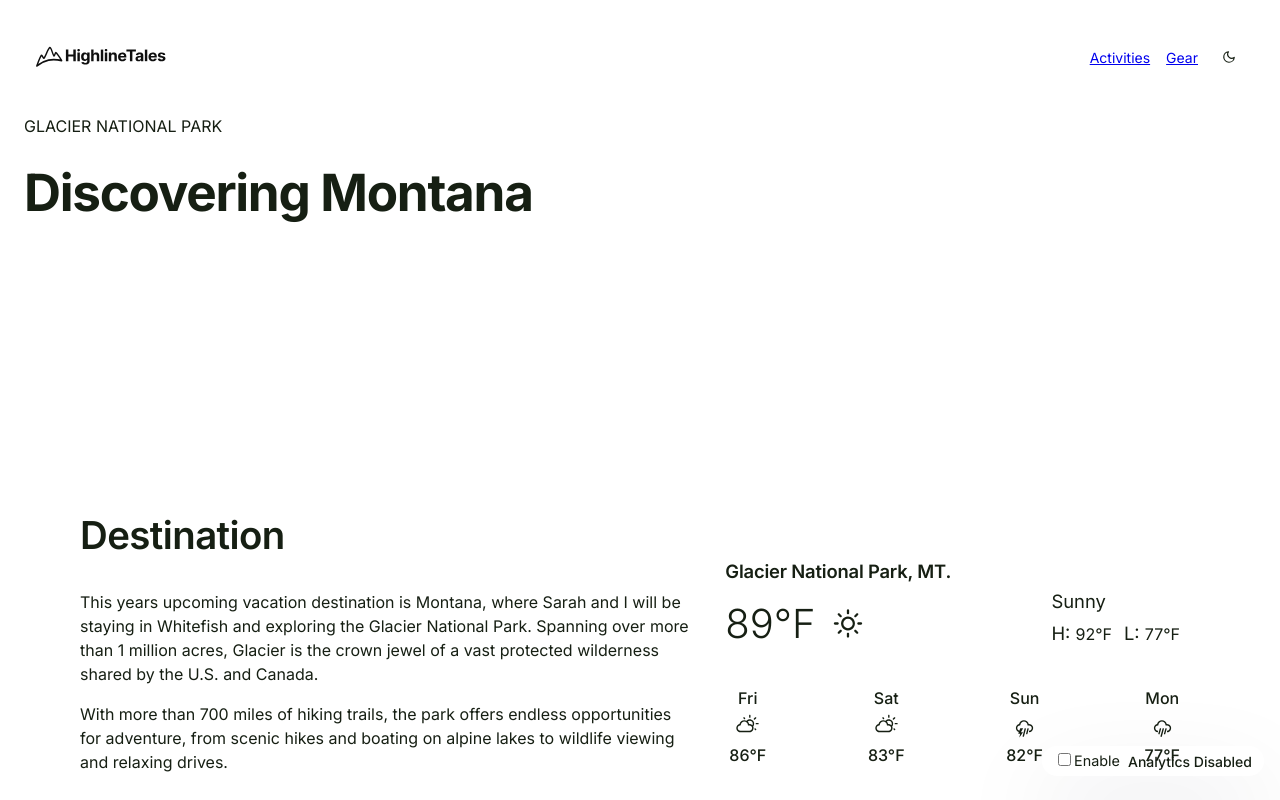
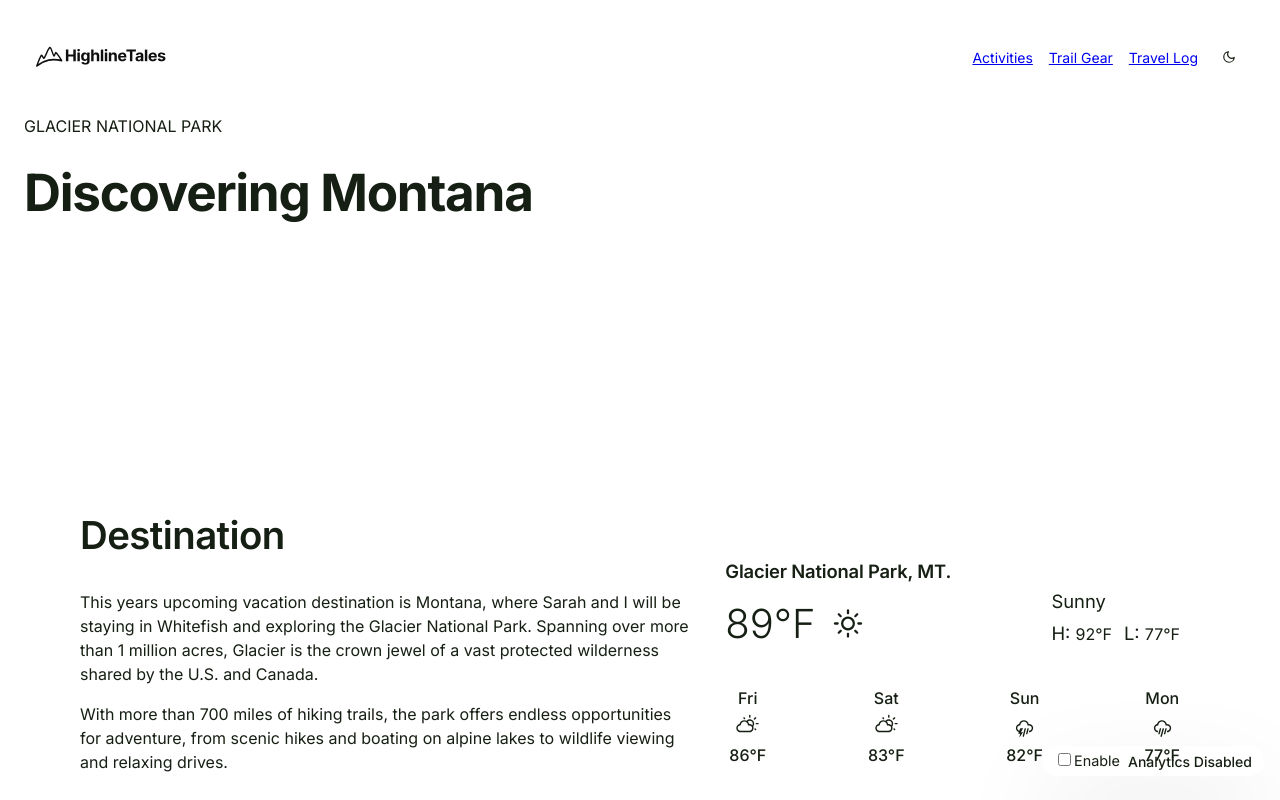
Before and after one commit to Timbaines/highline-tales, a React (Vite) app: page / in a window 1280 px wide. Shown: the top 800 px of the page. Built offline with nearby package versions, Linux system fonts and the light colour scheme; no server answers.

Commit message:
feat: update navigation links with new entries for gear and blog sections
- Rename "Gear" to "Trail Gear" and update its link to `/hiking-checklist`.
- Add a new "Travel Log" link pointing to `/blog`.

```diff
--- a/src/constants/navigation.js
+++ b/src/constants/navigation.js
@@ -10,9 +10,14 @@ export const navItems = [
         href: "/activities"
     },
     {
-        id: "gear",
-        label: "Gear",
-        href: "/gear"
+        id: "essentials",
+        label: "Trail Gear",
+        href: "/hiking-checklist"
+    },
+    {
+        id: "blog",
+        label: "Travel Log",
+        href: "/blog"
     }
 ];
 
```
